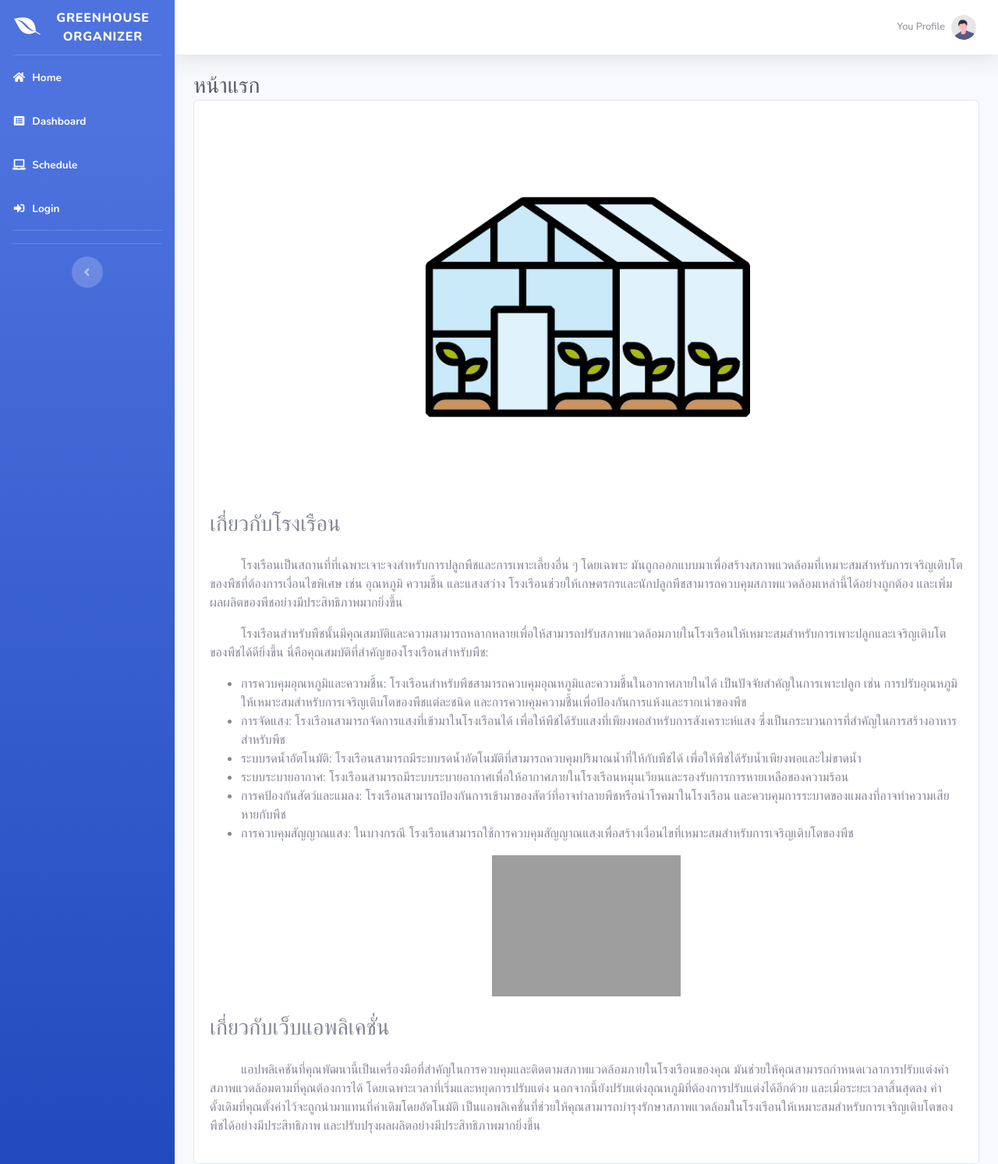
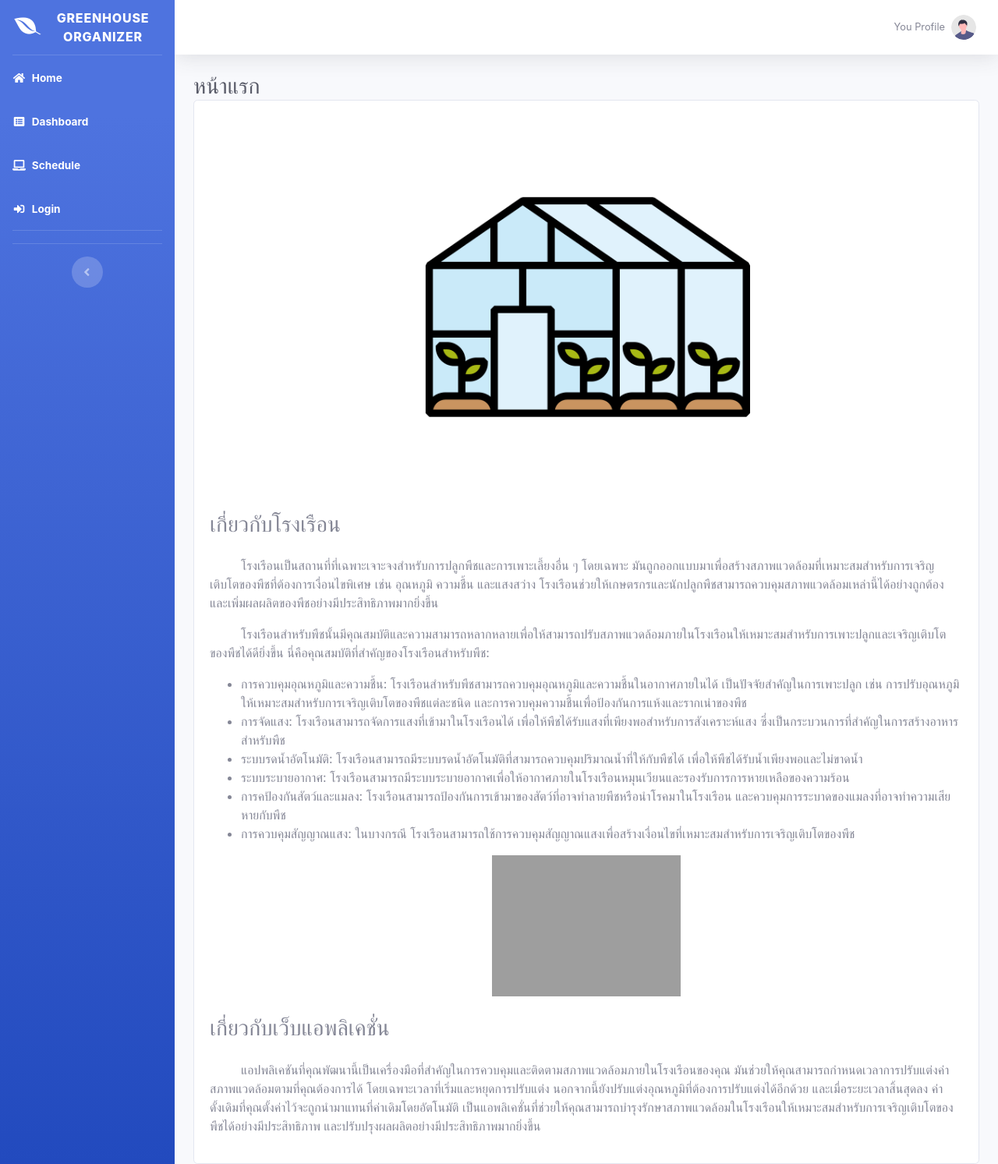
Before and after one commit to XBank2544/green-house-real, a Django app: page / in a window 1280 px wide. Shown: the whole page at 78% size. Run offline with Django 4.2, Linux system fonts and the light colour scheme; some libraries are stand-ins or nearby versions; grey boxes are pictures that could not be loaded.

Commit message:
Update base.html

```diff
--- a/templates/base.html
+++ b/templates/base.html
@@ -14,9 +14,9 @@
 
     <!-- Custom fonts for this template-->
     <link href="{% static 'vendor/fontawesome-free/css/all.min.css' %}" rel="stylesheet" type="text/css">
-    <link
-        href="https://fonts.googleapis.com/css?family=Nunito:200,200i,300,300i,400,400i,600,600i,700,700i,800,800i,900,900i"
-        rel="stylesheet">
+    <link rel="preconnect" href="https://fonts.googleapis.com">
+    <link rel="preconnect" href="https://fonts.gstatic.com" crossorigin>
+    <link href="https://fonts.googleapis.com/css2?family=Kanit:wght@100&display=swap" rel="stylesheet">
 
     <!-- Custom styles for this template-->
     <link href="{% static 'css/sb-admin-2.min.css'%}" rel="stylesheet">
```
